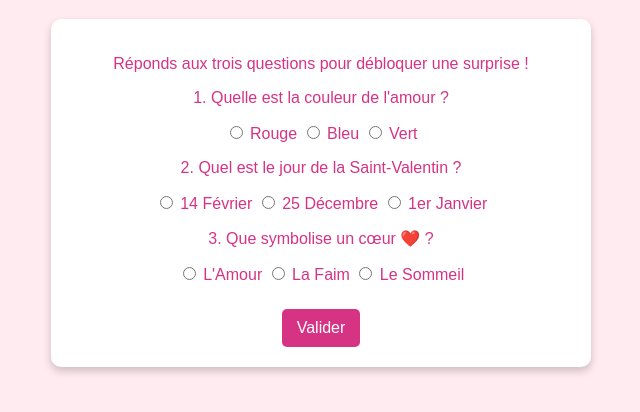
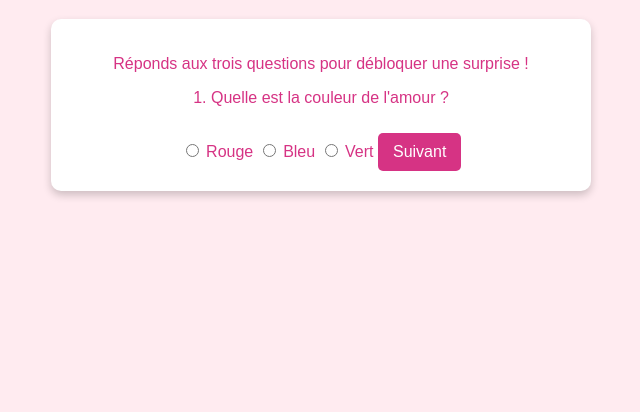
Before and after one commit to KennyJudickael/valentine, a plain HTML site: page index.html in a window 1280 px wide. Shown: the part 90-502 px from the top of the page, without its empty margins (319-959 px from the left). Drawn offline with Linux system fonts and the light colour scheme.

Commit message:
second commit

```diff
--- a/index.html
+++ b/index.html
@@ -3,7 +3,7 @@
   <head>
     <meta charset="UTF-8" />
     <meta name="viewport" content="width=device-width, initial-scale=1.0" />
-    <title>Quiz de Saint-Valentin</title>
+    <title>Quiz de Saint-Valentin 💘</title>
     <style>
       body {
         font-family: "Arial", sans-serif;
@@ -19,9 +19,13 @@
         box-shadow: 0px 4px 8px rgba(0, 0, 0, 0.2);
         max-width: 500px;
         margin: auto;
+        position: relative;
       }
       .question {
-        margin: 15px 0;
+        display: none;
+      }
+      .active {
+        display: block;
       }
       button {
         background: #d63384;
@@ -52,30 +56,31 @@
     <div class="quiz-container">
       <p>Réponds aux trois questions pour débloquer une surprise !</p>
 
-      <div class="question">
+      <div class="question active" id="q1">
         <p>1. Quelle est la couleur de l'amour ?</p>
         <label><input type="radio" name="q1" value="rouge" /> Rouge</label>
         <label><input type="radio" name="q1" value="bleu" /> Bleu</label>
         <label><input type="radio" name="q1" value="vert" /> Vert</label>
+        <button onclick="nextQuestion(1)">Suivant</button>
       </div>
 
-      <div class="question">
+      <div class="question" id="q2">
         <p>2. Quel est le jour de la Saint-Valentin ?</p>
         <label><input type="radio" name="q2" value="14" /> 14 Février</label>
         <label><input type="radio" name="q2" value="25" /> 25 Décembre</label>
         <label><input type="radio" name="q2" value="1" /> 1er Janvier</label>
+        <button onclick="nextQuestion(2)">Suivant</button>
       </div>
 
-      <div class="question">
+      <div class="question" id="q3">
         <p>3. Que symbolise un cœur ❤️ ?</p>
         <label><input type="radio" name="q3" value="amour" /> L'Amour</label>
         <label><input type="radio" name="q3" value="faim" /> La Faim</label>
         <label
           ><input type="radio" name="q3" value="sommeil" /> Le Sommeil</label
         >
+        <button onclick="verifierReponses()">Valider</button>
       </div>
-
-      <button onclick="verifierReponses()">Valider</button>
 
       <div id="love-letter">
         <h2>💌 Une lettre pour toi 💌</h2>
@@ -88,6 +93,11 @@
     </div>
 
     <script>
+      function nextQuestion(current) {
+        document.getElementById("q" + current).classList.remove("active");
+        document.getElementById("q" + (current + 1)).classList.add("active");
+      }
+
       function verifierReponses() {
         let reponsesCorrectes = {
           q1: "rouge",
```
